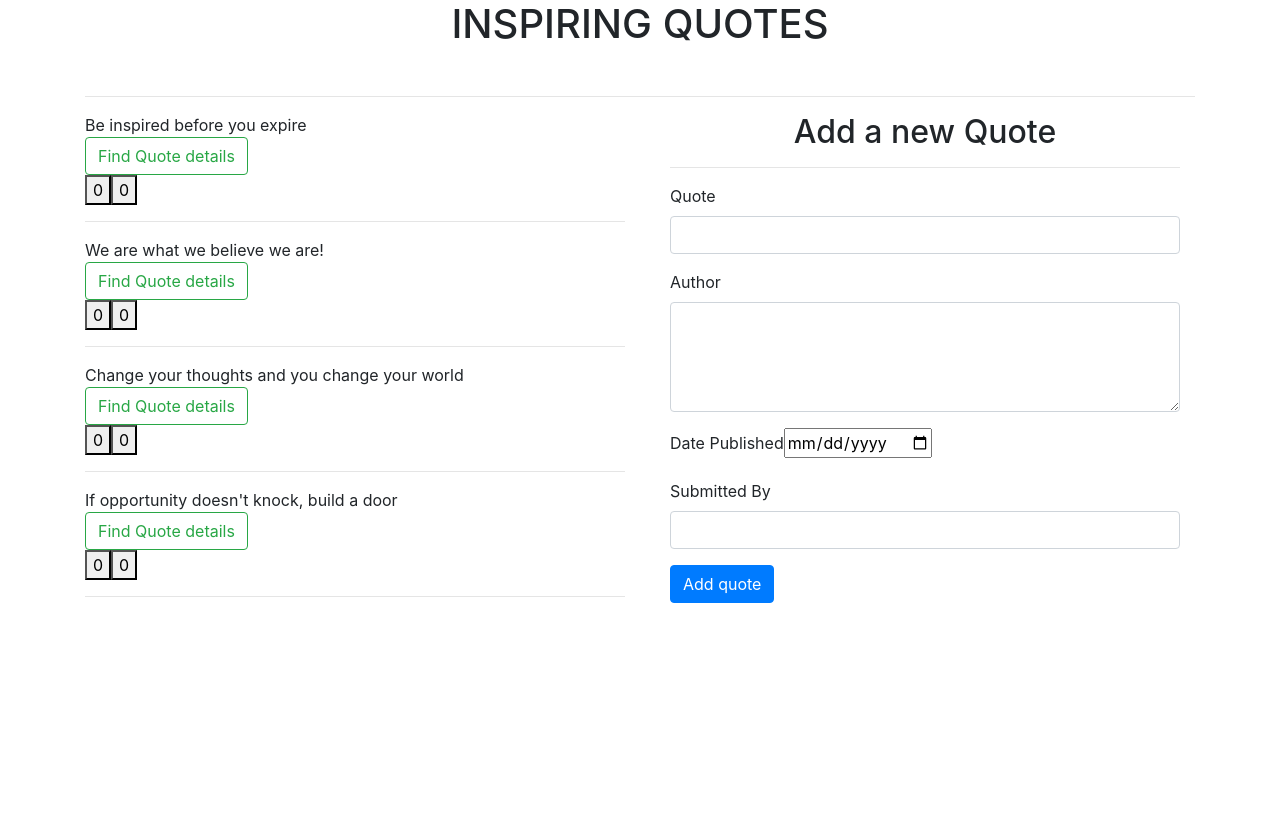
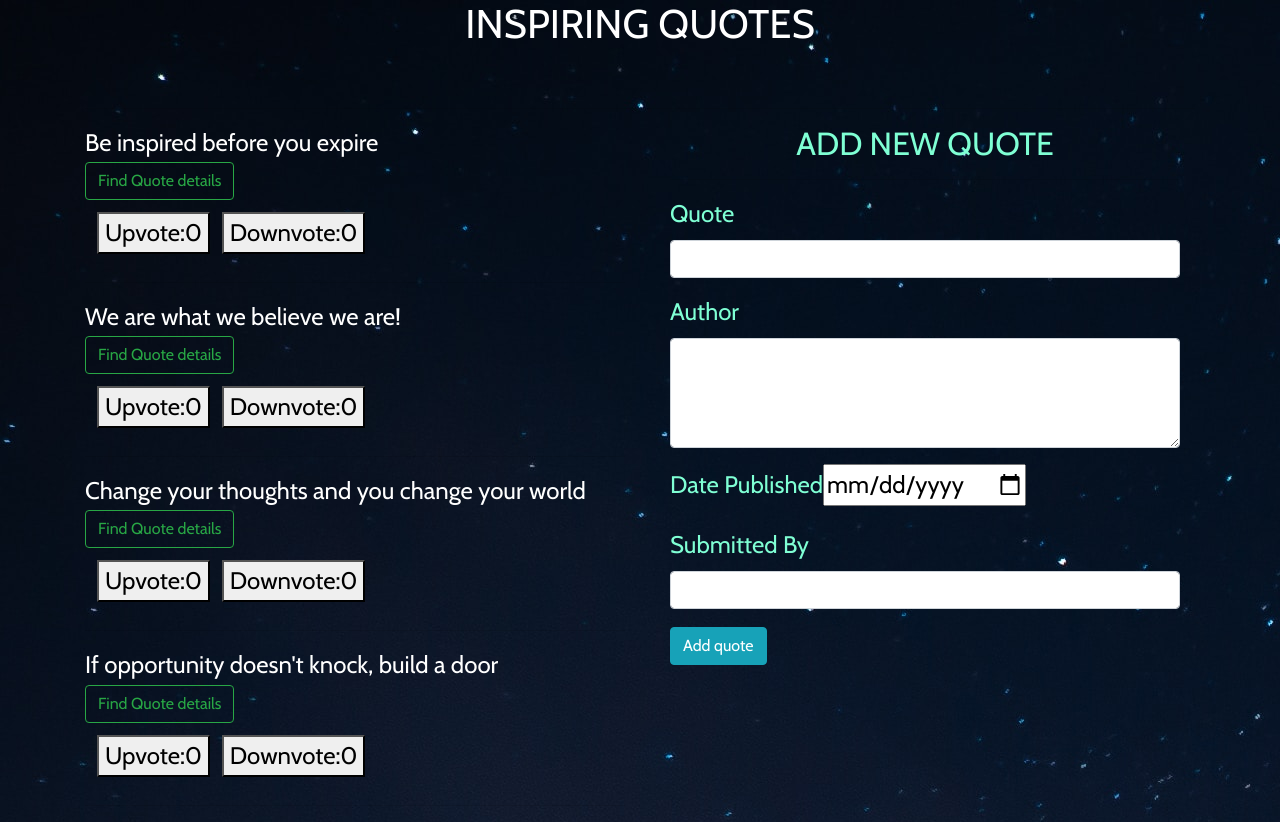
Before and after one commit to virginiah894/Quotes, an Angular app: page / in a window 1280 px wide. Before the commit the page ends 800 px from the top, so only its background shows below. Built offline with nearby package versions, Linux system fonts and the light colour scheme.

Commit message:
add highlight effect on the quote with most upvote

```diff
--- a/src/app/highlight.directive.ts
+++ b/src/app/highlight.directive.ts
@@ -5,15 +5,17 @@ import { Directive, ElementRef , HostListener} from '@angular/core';
 })
 export class HighlightDirective {
 
-  constructor(private elem:ElementRef) {}
-  @HostListener("mouseenter") onmouseenter(){
-    this.colorChange("red")
-  }
-  @HostListener("mouseleave") onmouseleave(){
-    this.colorChange("blue")
-  }
- private colorChange(tap:string){
-  this.elem.nativeElement.style.color=tap;
- }
+  constructor(private elem:ElementRef) {
+//   @HostListener("mouseenter") onmouseenter(){
+//     this.colorChange("red")
+//   }
+//   @HostListener("mouseleave") onmouseleave(){
+//     this.colorChange("aqua")
+//   }
+//  private colorChange(tap:string){
+//   this.elem.nativeElement.style.color=tap;
+//  }
+ this.elem.nativeElement.style.background="grey";
+}
 
 }
--- a/src/app/quote-form/quote-form.component.html
+++ b/src/app/quote-form/quote-form.component.html
@@ -1,5 +1,5 @@
-<div class="container-fluid">
-  <h2 class="text-center">Add a new Quote</h2>
+<div class="container-fluid" id="form">
+  <h2 class="text-center">ADD NEW QUOTE</h2>
   <hr>
   <form (ngSubmit)='submitQuote()' #quoteForm='ngForm'>
       <div class="form-group">
@@ -38,7 +38,7 @@
             </div>
 
       </div>
-      <button type="submit" class="btn btn-primary">Add quote</button>
+      <button type="submit" class="btn btn-info">Add quote</button>
   </form>
 
 </div>
--- a/src/app/quote/quote.component.html
+++ b/src/app/quote/quote.component.html
@@ -5,17 +5,22 @@
 
  <div class="row">
  <div class="col-md-6">
+   <div *ngIf="currentTop()" appHighlight>
+     {{currentTop()|uppercase}}
+
+   </div>
 
       <div *ngFor="let quote of topVotes;let q=index">
-        <div appHighlight >
+        <div>
       {{ quote.name}}
 
         </div>
         <button (click)="toggleDetails(q)" class="btn btn-outline-success" >Find Quote details</button>
         <br>
-
-        <button (click)="upVote(q)" class ="button">{{quote.upvote}}</button>
-        <button (click)="downVote(q)">{{quote.downvote}}</button>
+        <div id="buttons">
+        <button (click)="upVote(q)" style="margin: 12px;"> Upvote:{{quote.upvote}}</button>
+        <button (click)="downVote(q)">Downvote:{{quote.downvote}}</button>
+        </div>
 <hr>
   <app-quoteauthor *ngIf="quote.showAuthor" [quote]="quote"(isVoted)='deleteQuote($event,q)'></app-quoteauthor>
 
--- a/src/app/quote/quote.component.ts
+++ b/src/app/quote/quote.component.ts
@@ -33,6 +33,16 @@ export class QuoteComponent implements OnInit {
       });
     }
 
+    currentTop(){
+      for(let quote of this.quotes){
+if(this.quotes.indexOf(quote) === 0 && quote.upvote> 0){
+
+  return quote.name
+}
+}
+    };
+
+
 
   deleteQuote(isVoted, index){
     if (isVoted) {
--- a/src/index.html
+++ b/src/index.html
@@ -1,6 +1,8 @@
 <!doctype html>
 <html lang="en">
 <head>
+    <link href="https://fonts.googleapis.com/css?family=Cabin&display=swap" rel="stylesheet">
+  <link rel="stylesheet" href="https://stackpath.bootstrapcdn.com/bootstrap/4.3.1/css/bootstrap.min.css" integrity="sha384-ggOyR0iXCbMQv3Xipma34MD+dH/1fQ784/j6cY/iJTQUOhcWr7x9JvoRxT2MZw1T" crossorigin="anonymous">
   <meta charset="utf-8">
   <title>Quotes</title>
   <base href="/">
--- a/src/styles.css
+++ b/src/styles.css
@@ -1,2 +1,10 @@
 /* You can add global styles to this file, and also import other style files */
-@import "~bootstrap/dist/css/bootstrap.css"
+body{
+  background-image: url('assets/background.jpg');
+  color:white;
+  font-family: 'Cabin', sans-serif;
+  font-size: 1.5em;
+}
+#form{
+  color:aquamarine;
+}
```
Also changed, not shown: src/assets/background.jpg (added).
